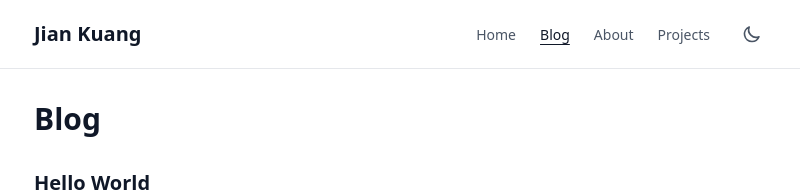
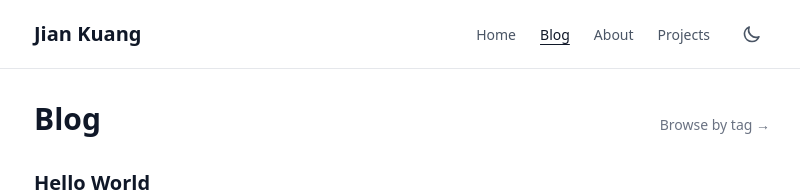
Before and after one commit to jkuang7/Blog, an Astro site: page /blog in a window 1280 px wide. Shown: the top 192 px of the page, without its empty margins (238-1038 px from the left). Built offline with nearby package versions, Linux system fonts and the light colour scheme; Astro itself is replaced by a stand-in of ours.

Commit message:
Task 048: Add Tags link to blog listing page
Add "Browse by tag" link next to heading for tag discovery.

```diff
--- a/src/pages/blog.astro
+++ b/src/pages/blog.astro
@@ -17,7 +17,15 @@ function formatDate(date: Date): string {
 
 <Base title="Blog" description="Articles about software engineering, web development, and what I'm learning.">
   <section>
-    <h1 class="text-3xl font-bold mb-8">Blog</h1>
+    <div class="flex items-baseline justify-between mb-8">
+      <h1 class="text-3xl font-bold">Blog</h1>
+      <a
+        href="/blog/tags/"
+        class="text-sm text-gray-500 dark:text-gray-400 hover:text-gray-900 dark:hover:text-gray-100"
+      >
+        Browse by tag &rarr;
+      </a>
+    </div>
     {posts.length === 0 ? (
       <p class="text-gray-600 dark:text-gray-400">No posts yet.</p>
     ) : (
```
